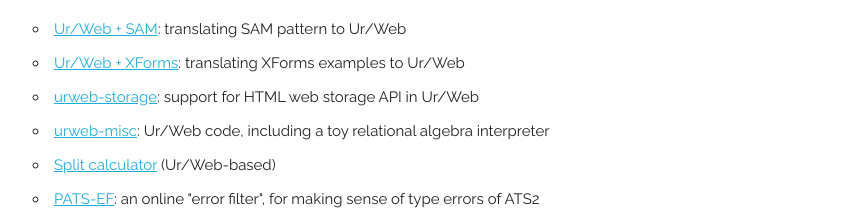
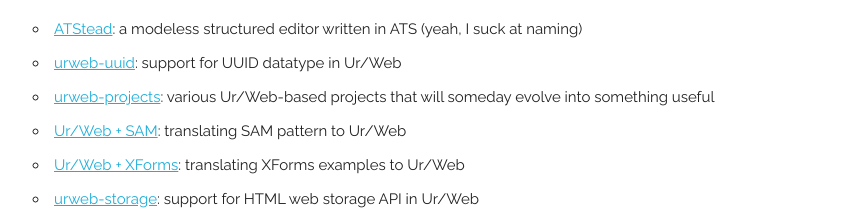
Before and after one commit to ashalkhakov/ashalkhakov.github.com, a plain HTML site: page projects.html in a window 1280 px wide. Shown: the part 276-494 px from the top of the page, without its empty margins (207-1071 px from the left). Drawn offline with Linux system fonts and the light colour scheme.

Commit message:
Release at "Tue 19 Dec 16:03:38 GMT 2017"

```diff
--- a/projects.html
+++ b/projects.html
@@ -38,6 +38,9 @@
 <p>Personal projects of mine. At work, I have been mostly building enterprise (aka data entry) applications, these will not be mentioned here.</p>
 <h2>2017</h2>
 <ul>
+<li><a href="https://github.com/ashalkhakov/ATStead">ATStead</a>: a modeless structured editor written in ATS (yeah, I suck at naming)</li>
+<li><a href="https://github.com/ashalkhakov/urweb-uuid">urweb-uuid</a>: support for UUID datatype in Ur/Web</li>
+<li><a href="https://github.com/ashalkhakov/urweb-projects">urweb-projects</a>: various Ur/Web-based projects that will someday evolve into something useful</li>
 <li><a href="/sam/main.html">Ur/Web + SAM</a>: translating SAM pattern to Ur/Web</li>
 <li><a href="/xforms/main.html">Ur/Web + XForms</a>: translating XForms examples to Ur/Web</li>
 <li><a href="https://github.com/ashalkhakov/urweb-storage">urweb-storage</a>: support for HTML web storage API in Ur/Web</li>
```
